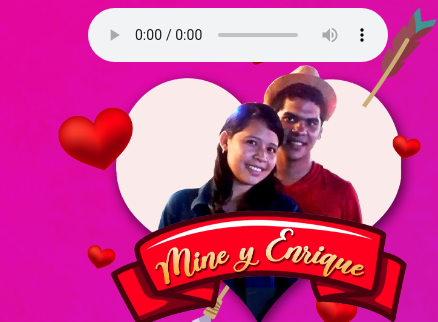
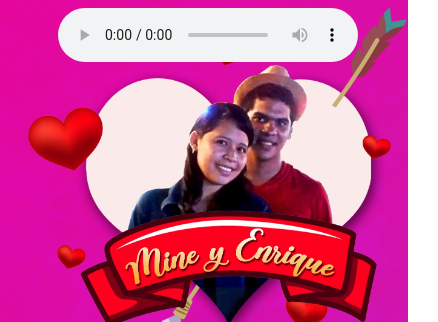
Before and after one commit to enriquewm/mineyenrique, a plain HTML site: page index.html in a window 390 px wide. Shown: the top 322 px of the page, 438 px wide, since content can reach past the window. Drawn offline with Linux system fonts and the light colour scheme.

Commit message:
Update estilos.css

```diff
--- a/estilos.css
+++ b/estilos.css
@@ -4,7 +4,7 @@
 @media (max-width: 640px) {
       img.mineyoimg{
       	width:380px;
-      	padding-left: 50px;
+      	padding-left: 20px;
       	position: absolute;
       	z-index: -1;
       }
@@ -13,6 +13,6 @@
       p{ background:none; }
 
       audio{
-      	padding-left: 80px; position:absolute; background: none;
+      	padding-left: 50px; position:absolute; background: none;
       }
 }
```
